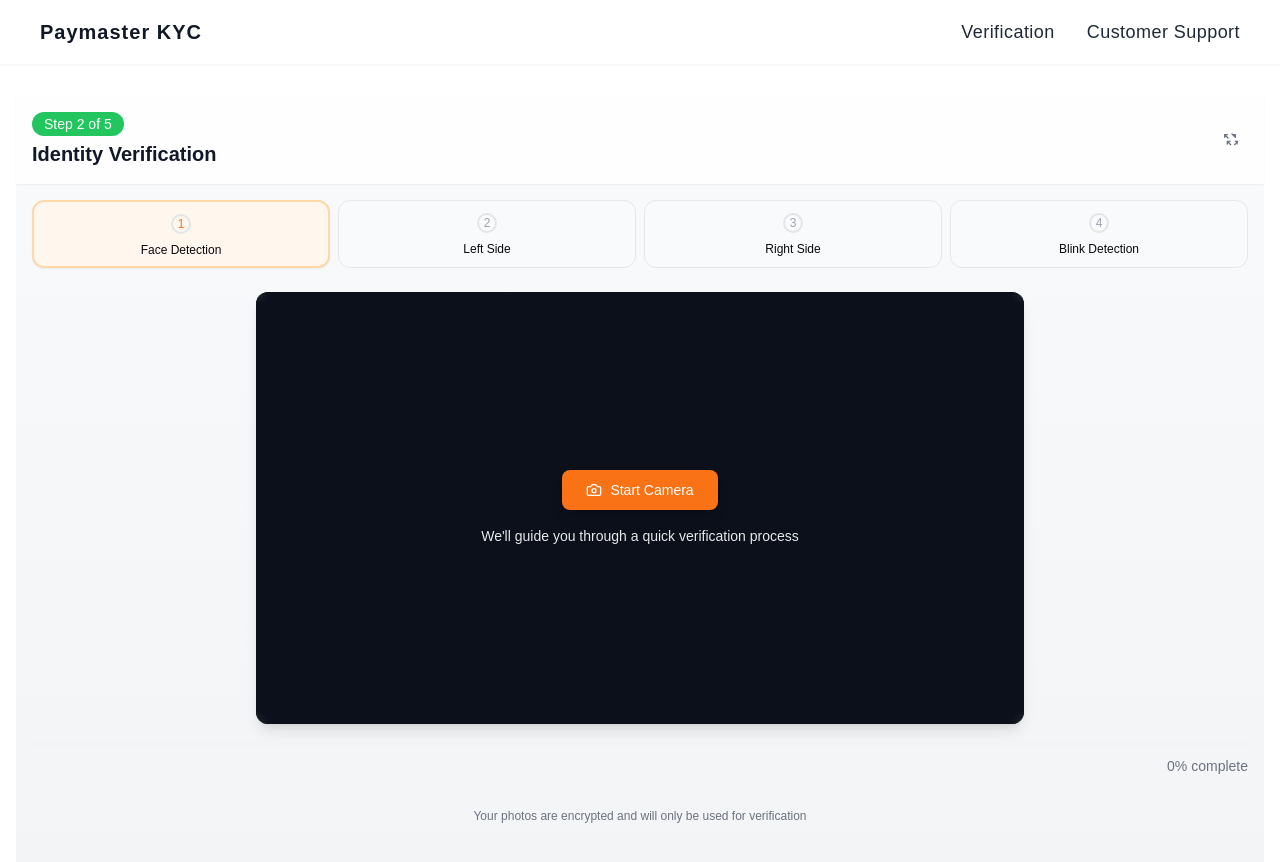
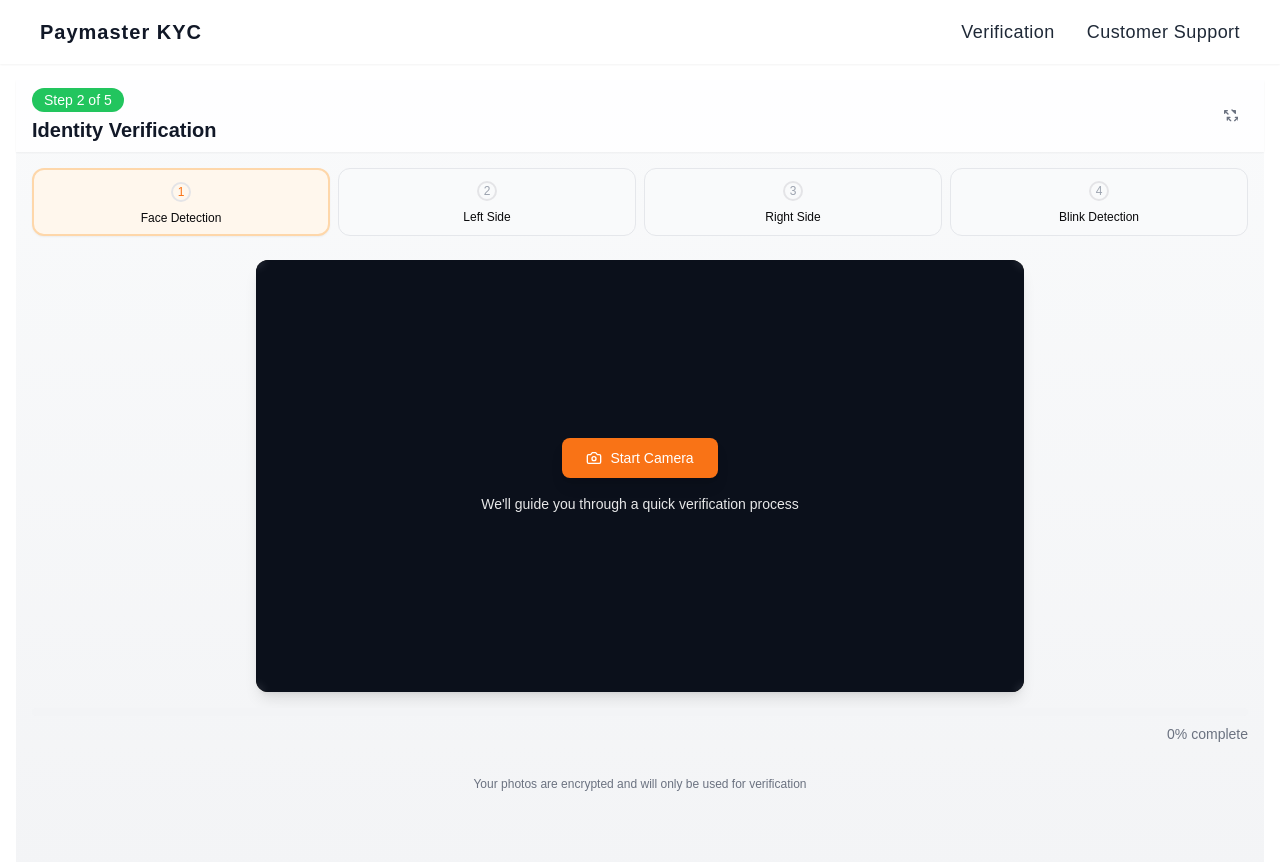
Before and after one commit to HudsonAdjetey/kyc, a Next.js app: page /verification/info-upload in a window 1280 px wide. Shown: the top 862 px of the page. Built offline with nearby package versions, Linux system fonts and the light colour scheme.

Commit message:
refactored: blur bg

```diff
--- a/app/(verify)/verification/info-upload/page.tsx
+++ b/app/(verify)/verification/info-upload/page.tsx
@@ -121,7 +121,7 @@ const KycVerification = () => {
     return () => clearInterval(interval);
   }, [err]);
   return (
-    <section className="container mx-auto px-4 py-8">
+    <section className="container mx-auto px-4 pb-8 pt-4">
       {renderStep()}
       {err && (
         <div className="mt-4 p-2 bg-red-100 text-red-700 rounded">{err}</div>
--- a/components/kyc/SelfieStep.tsx
+++ b/components/kyc/SelfieStep.tsx
@@ -6,7 +6,14 @@ import React, {
   useEffect,
   useMemo,
 } from "react";
-import { AlertCircle, ArrowLeft, Camera, CheckCircle2 } from "lucide-react";
+import {
+  AlertCircle,
+  ArrowLeft,
+  Camera,
+  Check,
+  CheckCircle2,
+  X,
+} from "lucide-react";
 import { Button } from "@/components/ui/button";
 import { Alert, AlertDescription } from "@/components/ui/alert";
 import { Progress } from "@/components/ui/progress";
@@ -275,7 +282,7 @@ const SelfieStep: React.FC<SelfieStepProps> = ({ onComplete, setStep }) => {
     <div className="min-h-screen w-full bg-gradient-to-b from-gray-50 to-gray-100">
       <div className="h-full flex flex-col">
         {/* Header Section */}
-        <div className="p-4 bg-white/90 shadow-sm">
+        <div className="px-4  py-2 bg-white/90 shadow-sm">
           <div className="flex items-center justify-between max-w-7xl mx-auto">
             <div className="flex items-center gap-3">
               <Button
@@ -399,9 +406,14 @@ const SelfieStep: React.FC<SelfieStepProps> = ({ onComplete, setStep }) => {
                   </p>
                 </div>
               )}
-
               {isCapturing && (
-                <div className="absolute inset-0 flex items-center justify-center">
+                <div className="absolute bottom-10 right-10 left-10 flex items-center justify-between inset-x-0">
+                  <X size={40} className="text-red-500" />
+                  <Check size={40} className="text-green-500" />
+                </div>
+              )}
+              {isCapturing && (
+                <div className="absolute backdrop-blur-md inset-0 flex items-center justify-center">
                   <div className="max-sm:w-[80%] w-[60%] h-[80%] border-2 border-white rounded-full opacity-50 animate-pulse" />
                 </div>
               )}
```
